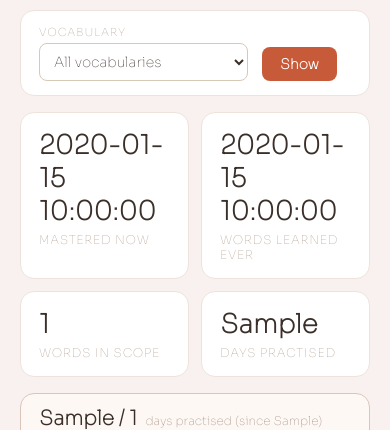
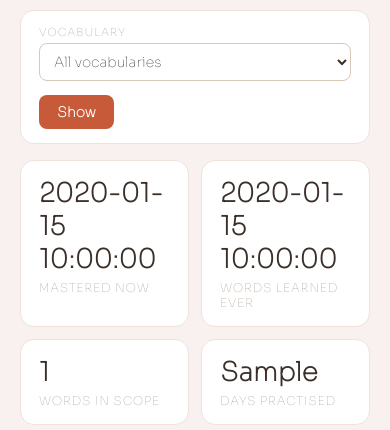
Before and after one commit to hectord/word-list-teacher, a FastAPI app: template app/templates/stats.html in a window 390 px wide. Shown: the part 100-530 px from the top of the page. Run offline with FastAPI, Linux system fonts and the light colour scheme; the template is opened without the code that fills it: most values are stand-ins (such as "Sample title", 1, 10 or a date in 2020).

Commit message:
Fix combobox size

```diff
--- a/app/static/stats.css
+++ b/app/static/stats.css
@@ -240,5 +240,12 @@
 
 @media (max-width: 700px) {
   .stats-cards { grid-template-columns: repeat(2, 1fr); }
-  .filter-field select { min-width: 150px; }
+  /* the vocabulary select must fit the filter panel instead of
+     overflowing it on narrow screens */
+  .filter-field { width: 100%; }
+  .filter-field select {
+    width: 100%;
+    min-width: 0;
+    max-width: 100%;
+  }
 }
--- a/app/templates/stats.html
+++ b/app/templates/stats.html
@@ -4,7 +4,7 @@
 
 {% block header %}
     <link rel="stylesheet" href="/static/pages.css?v=16">
-    <link rel="stylesheet" href="/static/stats.css?v=6">
+    <link rel="stylesheet" href="/static/stats.css?v=7">
 {% endblock %}
 
 {% block body %}
```
